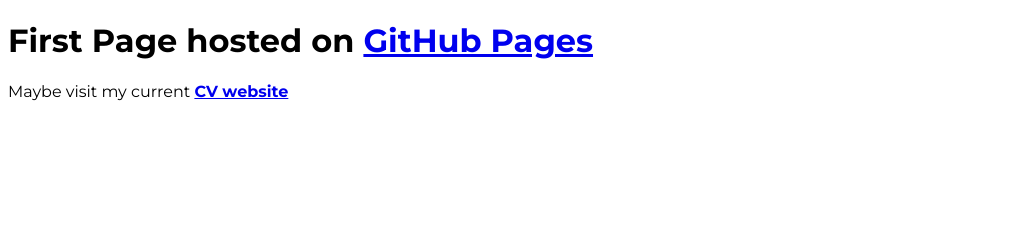
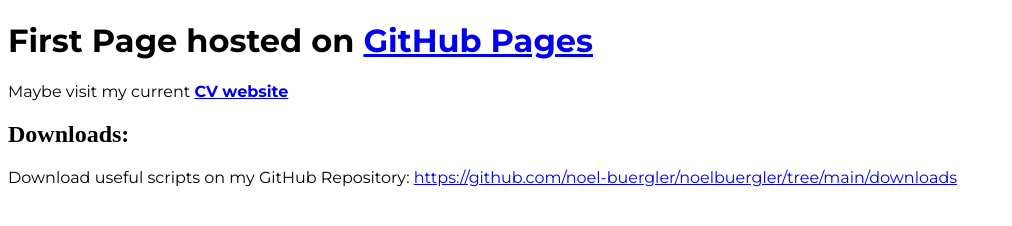
Before and after one commit to noel-buergler/noelbuergler.github.io, a plain HTML site: page index.html in a window 1280 px wide. Shown: the whole page, without its empty margins (0-1012 px from the left). Drawn offline with Linux system fonts and the light colour scheme.

Commit message:
Download zu Skripts hinzugefügt

```diff
--- a/index.html
+++ b/index.html
@@ -12,7 +12,11 @@
   <body>
     <h1>First Page hosted on <a href="https://pages.github.com/" target="_blank"><b>GitHub Pages</b></a></h1>
     <p>Maybe visit my current <a href="https://noelbuergler.ch" target="_blank"><b>CV website</b></a></p>
+    <h2>Downloads:</h2>
+    <p>Download useful scripts on my GitHub Repository: <a href="https://github.com/noel-buergler/noelbuergler/tree/main/downloads" target="_blank">https://github.com/noel-buergler/noelbuergler/tree/main/downloads</a></p>
   </body>
+
+  <!--- TAWK Integration – für Tests integriert
 
   <script type="text/javascript">
     var Tawk_API=Tawk_API||{}, Tawk_LoadStart=new Date();
@@ -26,4 +30,6 @@
     })();
   </script>
 
+  -->
+
 </html>
```
